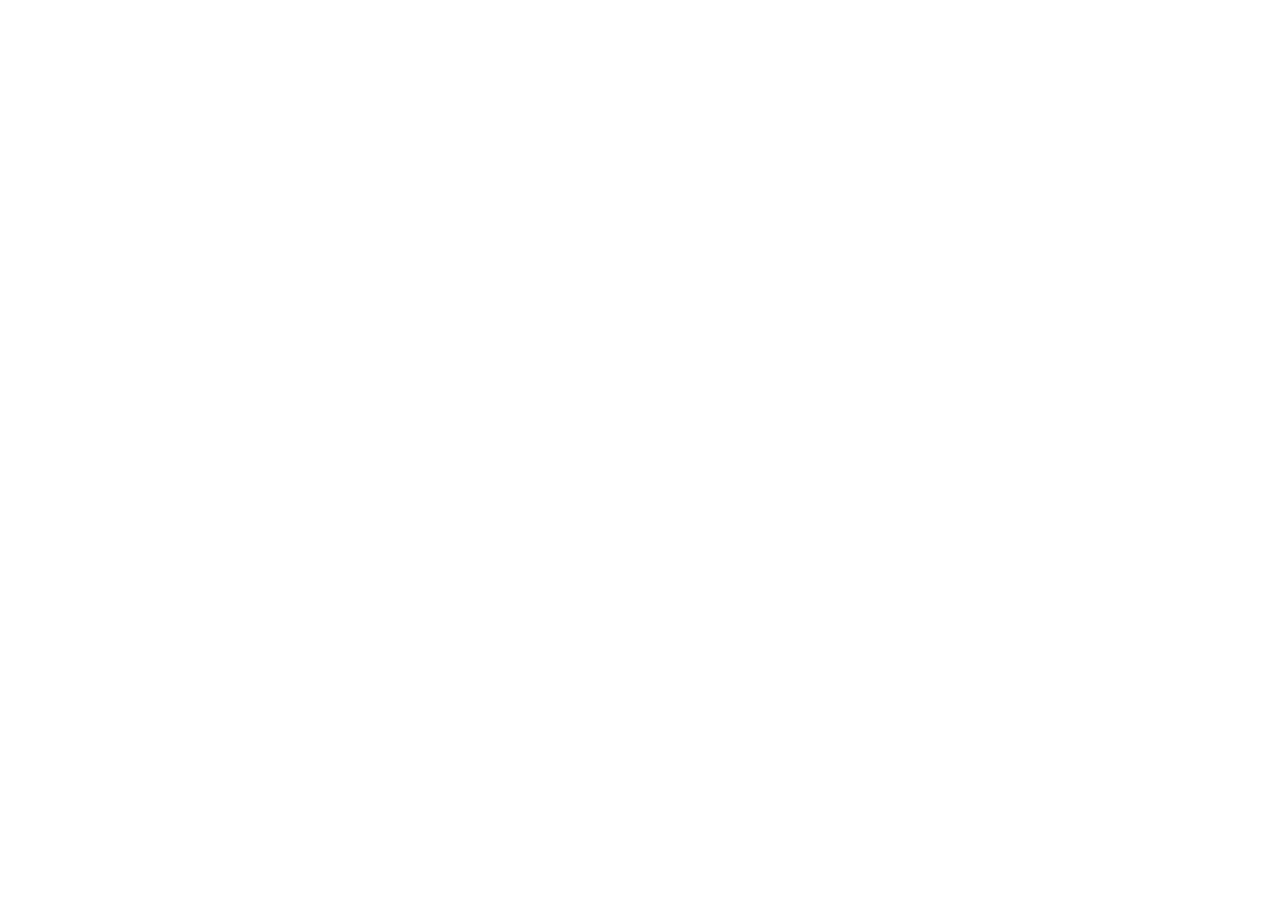
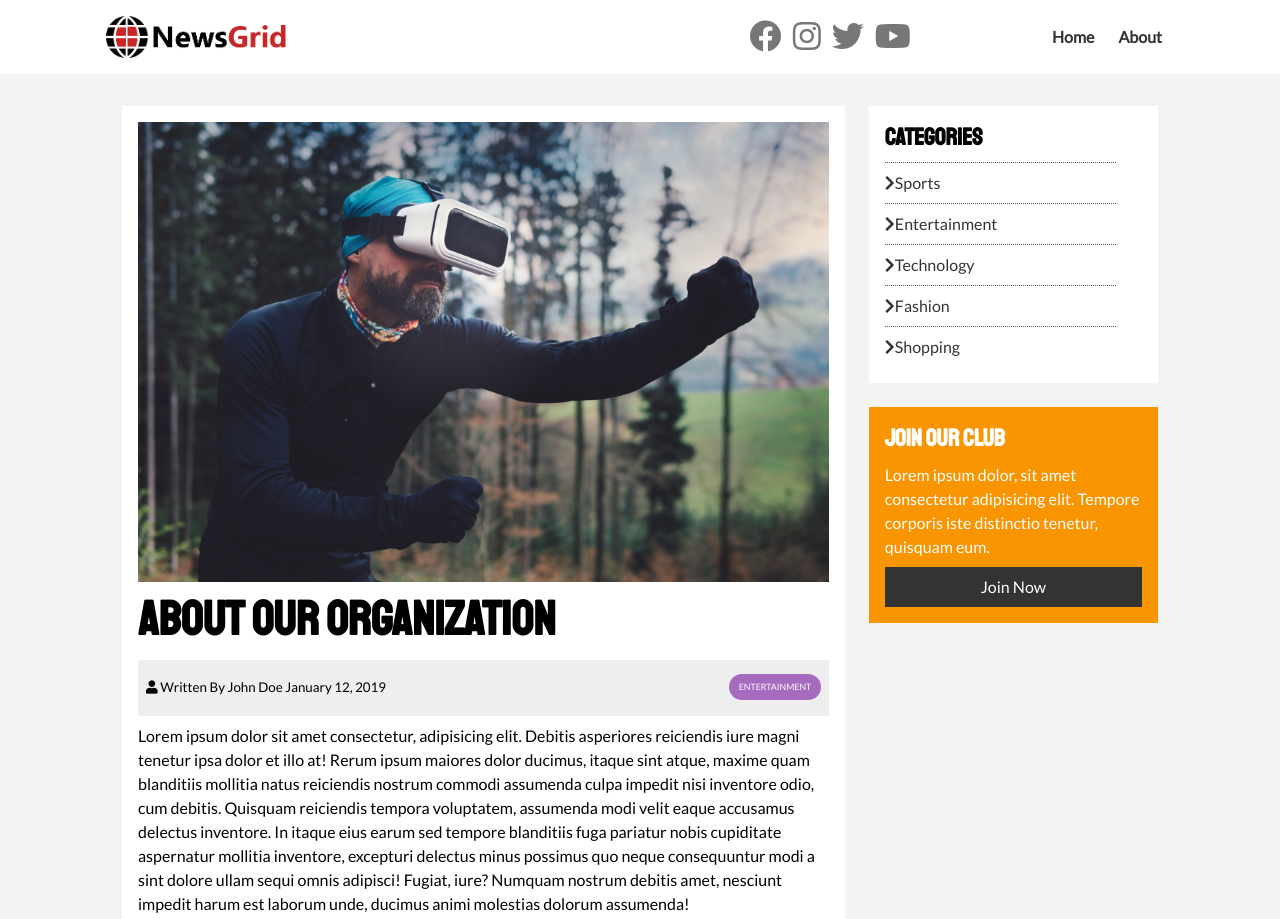
Before and after one commit to Franencabo/NewGridWebsite, a plain HTML site: page article.html in a window 1280 px wide. Shown: the top 919 px of the page. Before the commit the page ends 800 px from the top, so only its background shows below. Drawn offline with Linux system fonts and the light colour scheme.

Commit message:
Article Page

```diff
--- a/article.html
+++ b/article.html
@@ -0,0 +1,115 @@
+<!DOCTYPE html>
+<html lang="en">
+
+<head>
+    <meta charset="UTF-8">
+    <meta http-equiv="X-UA-Compatible" content="IE=edge">
+    <meta name="viewport" content="width=device-width, initial-scale=1.0">
+    <link rel="stylesheet" href="https://use.fontawesome.com/releases/v5.15.4/css/all.css"
+        integrity="sha384-DyZ88mC6Up2uqS4h/KRgHuoeGwBcD4Ng9SiP4dIRy0EXTlnuz47vAwmeGwVChigm" crossorigin="anonymous">
+    <link rel="preconnect" href="https://fonts.googleapis.com">
+    <link rel="preconnect" href="https://fonts.gstatic.com" crossorigin>
+    <link href="https://fonts.googleapis.com/css2?family=Lato&family=Staatliches&display=swap" rel="stylesheet">
+    <link rel="stylesheet" href="css/style.css">
+    <link rel="stylesheet" media="screen and (max-width: 768px)" href="css/mobile.css">
+    <link rel="shortcut icon" type="image/x-icon" href="favicon.ico">
+    <title>NewsGrid | Latest News</title>
+</head>
+
+<body>
+    <nav id="main-nav">
+        <div class="container">
+            <img class="logo" src="/image/logo.png" alt="News Grid">
+            <div class="social">
+                <a href="http://facebook.com" target="_blank"><i class="fab fa-facebook fa-2x"></i></a>
+                <a href="http://instagram.com" target="_blank"><i class="fab fa-instagram fa-2x"></i></a>
+                <a href="http://twitter.com" target="_blank"><i class="fab fa-twitter fa-2x"></i></a>
+                <a href="http://youtube.com" target="_blank"><i class="fab fa-youtube fa-2x"></i></a>
+            </div>
+            <ul>
+                <li><a href="/">Home</a></li>
+                <li><a  href="/about.html">About</a></li>
+            </ul>
+        </div>
+    </nav>
+
+    <!-- Section -->
+    <section id="article">
+        <div class="container">
+            <div class="page-container">
+                <article class="card">
+                    <img src="/image/articles/ent1.jpg" alt="">
+                    <h1 class="l-heading">About Our Organization</h1>
+                    <div class="meta">
+                        <small>
+                            <i class="fas fa-user"></i> Written By John Doe January 12, 2019
+                        </small>
+                        <div class="category category-ent">Entertainment</div>
+                    </div>
+                    <p>Lorem ipsum dolor sit amet consectetur, adipisicing elit. Debitis asperiores reiciendis iure magni tenetur ipsa dolor et illo at! Rerum ipsum maiores dolor ducimus, itaque sint atque, maxime quam blanditiis mollitia natus reiciendis nostrum commodi assumenda culpa impedit nisi inventore odio, cum debitis. Quisquam reiciendis tempora voluptatem, assumenda modi velit eaque accusamus delectus inventore. In itaque eius earum sed tempore blanditiis fuga pariatur nobis cupiditate aspernatur mollitia inventore, excepturi delectus minus possimus quo neque consequuntur modi a sint dolore ullam sequi omnis adipisci! Fugiat, iure? Numquam nostrum debitis amet, nesciunt impedit harum est laborum unde, ducimus animi molestias dolorum assumenda!</p>
+                    <p>Lorem ipsum dolor sit, amet consectetur adipisicing elit. Optio dolores repudiandae quaerat magni. Aperiam voluptatem culpa quasi natus qui expedita sunt ullam minima molestias architecto repudiandae eius repellendus eum accusamus quas et aut sequi, nesciunt perspiciatis hic recusandae nemo excepturi eveniet? Nam, quisquam, ea ratione ut iusto facere dolor aspernatur impedit quae, asperiores excepturi est optio doloribus exercitationem hic nihil autem! Autem, optio suscipit? Quo sunt consequuntur libero, architecto dolorum placeat deleniti labore laboriosam. Qui enim quod sapiente nisi deserunt repudiandae, consectetur quae consequuntur eveniet molestiae fuga nihil, optio, magni quisquam porro id distinctio mollitia maxime ab recusandae nam quia et natus delectus! Necessitatibus adipisci cupiditate provident veniam, obcaecati cum animi ratione accusantium illo, facilis quos, earum dolorum quam illum dicta? Necessitatibus, accusantium quis. Ut illo enim laboriosam perferendis, ipsa iure. Saepe animi optio sint dolores eligendi voluptas fuga, nihil corrupti dolorum quam! Quisquam odio totam reiciendis nemo soluta libero!</p>
+                </article>
+                <aside id="categories" class="card">
+                    <h2>Categories
+                    </h2>
+                    <ul class="list">
+                        <li><a href=""><i class="fas fa-chevron-right"></i>Sports</a></li>
+                        <li><a href=""><i class="fas fa-chevron-right"></i>Entertainment</a></li>
+                        <li><a href=""><i class="fas fa-chevron-right"></i>Technology</a></li>
+                        <li><a href=""><i class="fas fa-chevron-right"></i>Fashion</a></li>
+                        <li><a href=""><i class="fas fa-chevron-right"></i>Shopping</a></li>
+                    </ul>
+                </aside>
+                <aside class="card bg-secondary">
+                    <h2>Join Our Club</h2>
+                    <p>Lorem ipsum dolor, sit amet consectetur adipisicing elit. Tempore corporis iste distinctio tenetur, quisquam eum.</p>
+                    <a href="" class="btn btn-dark btn-block">Join Now</a>
+                </aside>
+
+            </div>
+        </div>
+    </section>
+
+
+
+    <!-- Footer -->
+    <footer id="main-footer" class="py-2">
+        <div class="container footer-container">
+            <div>
+                <img src="/image/logo_light.png" alt="NewsGrid">
+                <p>Lorem ipsum dolor sit amet consectetur adipisicing elit. Excepturi, aspernatur ex explicabo atque, est quas, rerum fuga nobis provident delectus maiores iure eligendi dolore voluptate dicta obcaecati at? Sunt, natus.</p>
+            </div>
+            <div>
+                <h3>Email Newsletter</h3>
+                <p>Lorem ipsum dolor sit amet.</p>
+                <form action="">
+                    <input type="email" placeholder="Enter email...">
+                    <input type="submit" value="Subscribe" class="btn btn-primary">
+                </form>
+            </div>
+            <div>
+                <h3>Site Links</h3>
+                <ul class="list">
+                    <li><a href="#">Help & Support</a></li>
+                    <li><a href="#">Privacy Policy</a></li>
+                    <li><a href="#">About Us</a></li>
+                    <li><a href="#">Contact</a></li>
+                </ul>
+            </div>
+            <div>
+                <h2>Join Our Club</h2>
+                <p>Lorem ipsum dolor sit, amet consectetur adipisicing elit. Similique, commodi?</p>
+                <a href="" class="btn btn-secondary">Join Now</a>
+            </div>
+            <div>
+                <p>
+                    Copyright &copy; 2021, All Rights Reserved
+                </p>
+            </div>
+        </div>
+
+
+    </footer>
+</body>
+
+</html>
--- a/css/style.css
+++ b/css/style.css
@@ -129,6 +129,10 @@ h1, h2, h3, h4, h5, h6 {
 .py-2{ padding: 2rem 0 }
 .py-3{ padding: 3rem 0 }
 
+.l-heading {
+    font-size: 3rem;
+}
+
 .list li {
     padding: .5rem 0;
     border-top: #555 dotted 1px;
@@ -255,6 +259,19 @@ h1, h2, h3, h4, h5, h6 {
     grid-column: 2 / span 2;
 }
 
+/* Articles */
+#article .meta{
+    display: flex;
+    justify-content: space-between;
+    align-items: center;
+    background: #eee;
+    padding: 0.5rem;
+}
+
+#article .meta .category {
+    margin-top: 0.4rem;
+}
+
 
 /* Footer */
 #main-footer {
```
